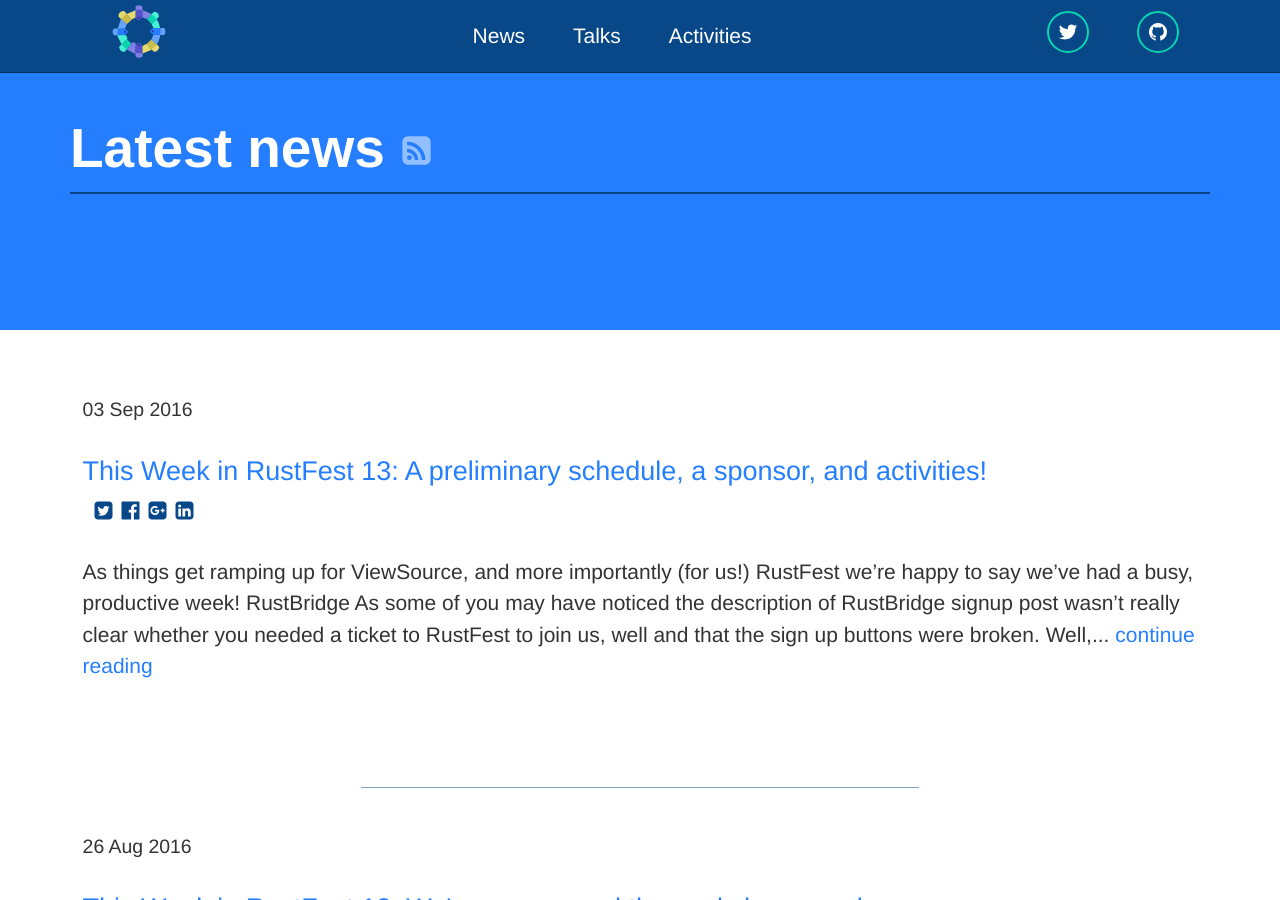
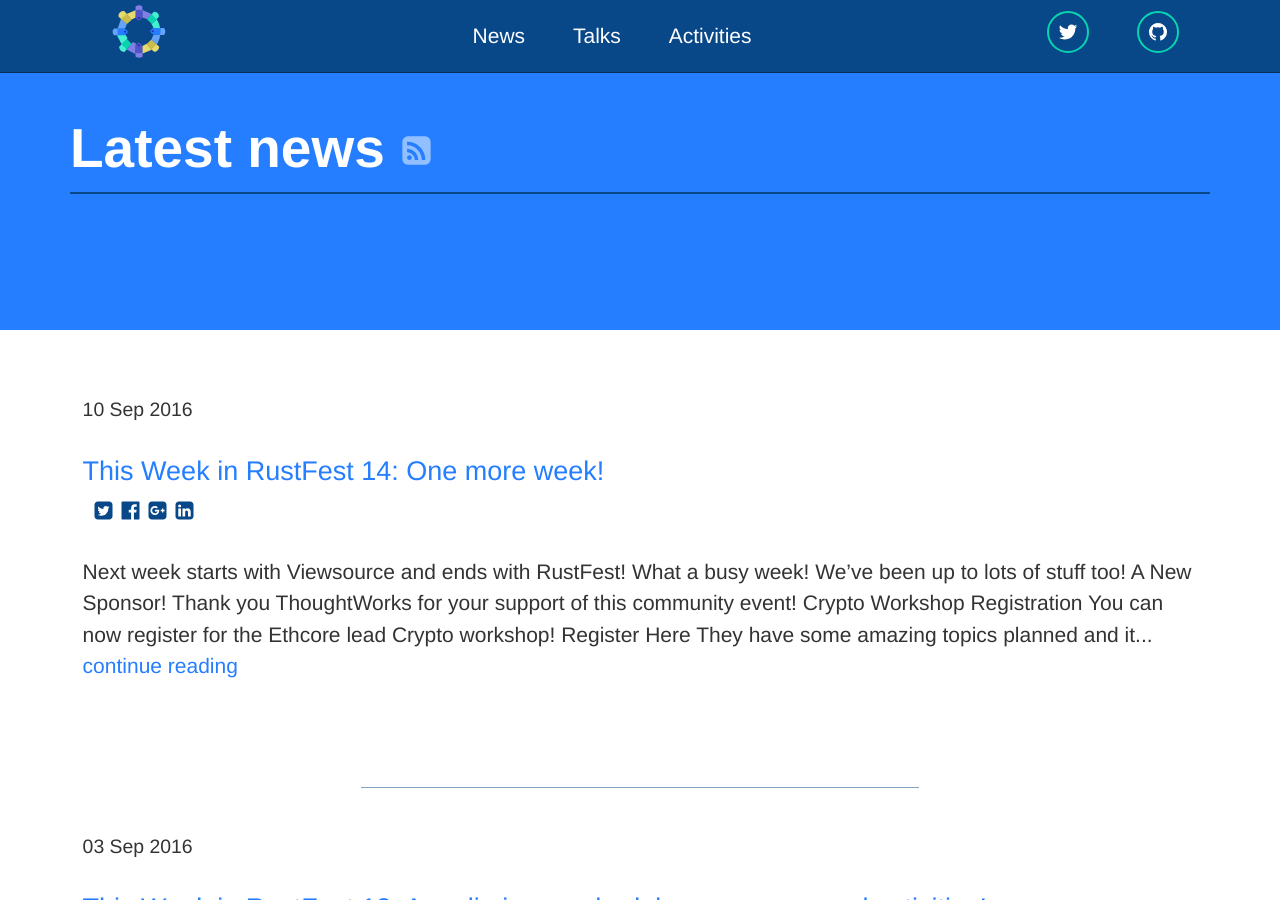
Before and after one commit to RustFestEU/blog.rustfest.eu, a Jekyll site: the page built from blog.html, in a window 1280 px wide and 900 px high. Built offline with Jekyll 4.4.1, drawn with Linux system fonts in a browser that asks for light colours.

Commit message:
TWIF14 closes #40

```diff
--- /dev/null
+++ b/_posts/2016-09-10-this-week-in-rustfest-14-one-more-week.md
@@ -0,0 +1,40 @@
+---
+layout: post
+title: "This Week in RustFest 14: One more week!"
+socialImageSrc: '/assets/posts/twirf-13-workshops.png'
+authors:
+ - hoverbear
+ - ben
+---
+
+Next week starts with Viewsource and ends with RustFest! What a busy week! We've been up to lots of stuff too!
+
+## A New Sponsor!
+
+<p style="text-align: center" markdown="1">
+[![Thoughtworks logo](/assets/sponsors/thoughtworks.png)](http://thoughtworks.com/)
+</p>
+
+Thank you ThoughtWorks for your support of this community event!
+
+## Crypto Workshop Registration
+
+You can now register for the Ethcore lead Crypto workshop!
+
+[**Register Here**](https://activities.rustfest.eu/activities/1)
+
+They have some amazing topics planned and it'll be lots of fun! See the description [here](https://github.com/RustFestEU/conf-2016/issues/2#issuecomment-245273083).
+
+## Web Development workshop
+
+More of a web person? You can register for a workshop moderated by our friends at 1AIM!
+
+[**Register Here**](https://activities.rustfest.eu/activities/2)
+
+It'll involve an overview of the current state of the ecosystem and a chance to try out the existing libraries.
+
+## Our Master of Ceremonies!
+
+We're very pleased to announce the fantastic Ryan Levick as our Master of Ceremonies! He wrote us a little biography which we're very happy to share with you:
+
+> I’m fairly new to low level programming so it’s been a real joy learning about topics that once seemed to be reserved for those who were fluent in C or C++. I hope to shed some of my excitement on others. This stuff doesn’t need to be scary! I take a lot of my inspiration from [intermezzOS](http://intermezzos.github.io/book/) and the [kaleidoscope](http://llvm.org/docs/tutorial/index.html) LLVM tutorials both of which I think are very approachable.
```
Also changed, not shown: _posts/2016-09-03-this-week-in-rustfest-13-activities-and-sponsors.md (+1 -1 lines).
